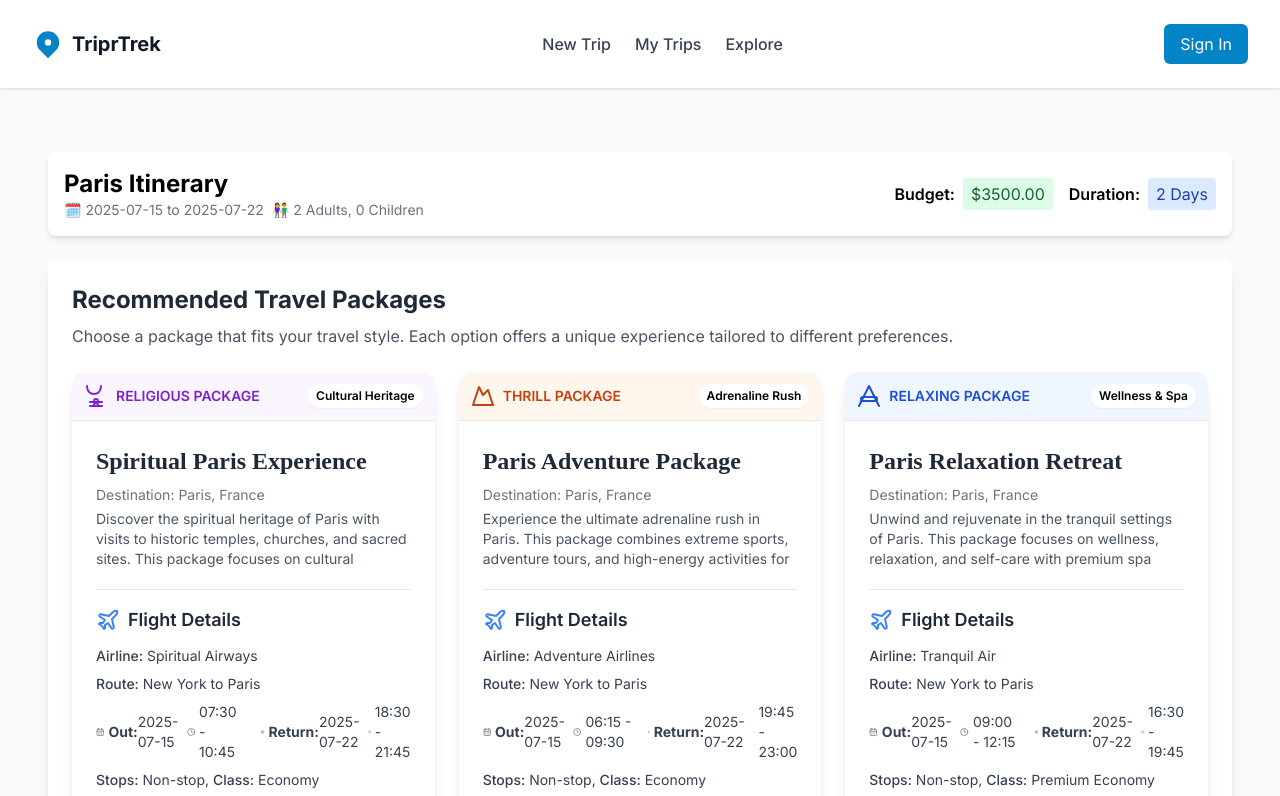
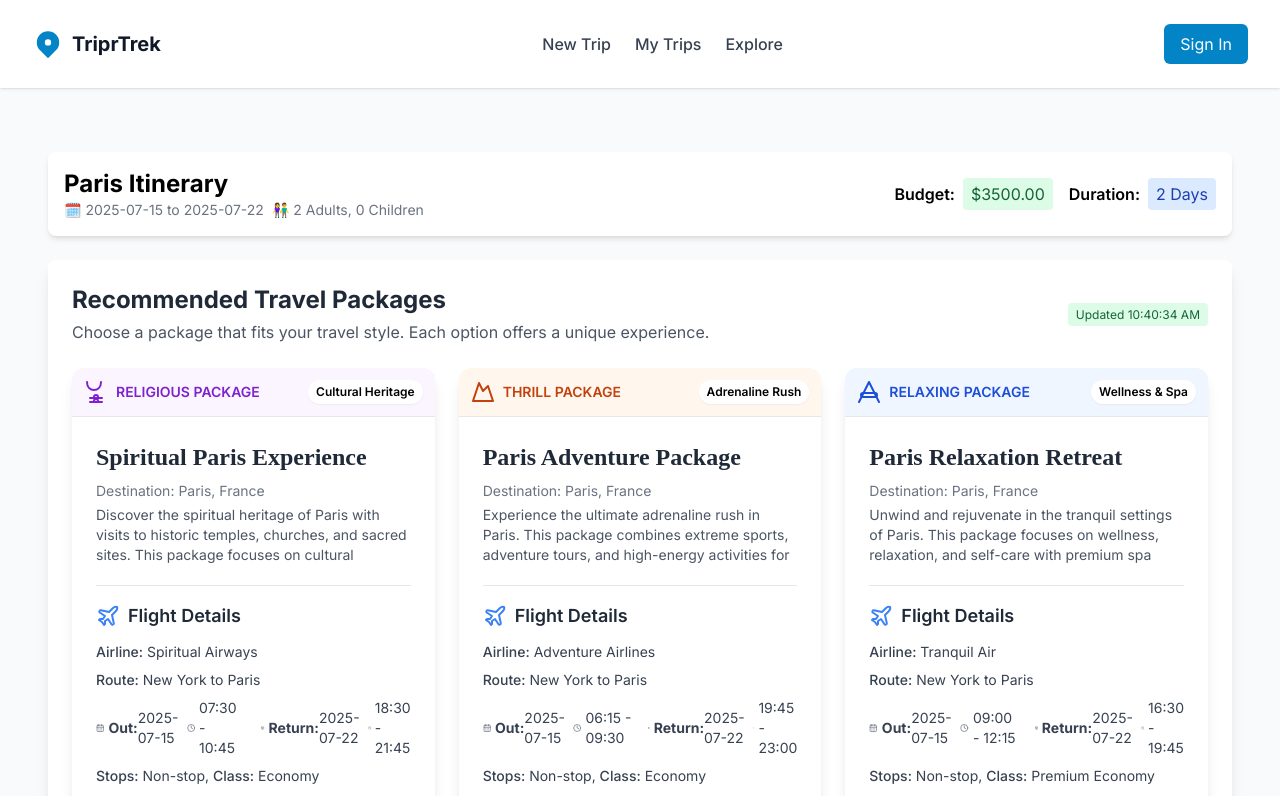
Before and after one commit to creative-h/agentQ_Travel_Planner, a React (Create React App) app in the folder frontend/: page /trips/1/itinerary in a window 1280 px wide. Shown: the top 796 px of the page. Built offline with nearby package versions, Linux system fonts and the light colour scheme; no server answers.

Commit message:
Fix layout and interaction issues: move map to bottom, fix refinement updates, ensure package recommendations update

```diff
--- a/frontend/src/components/trip/DayDetails.jsx
+++ b/frontend/src/components/trip/DayDetails.jsx
@@ -11,7 +11,7 @@ const DayDetails = ({ day, onUpdateDay }) => {
       const result = await onUpdateDay(request);
       // Hide chat after successful submission
       if (result.success) {
-        setTimeout(() => setShowChat(false), 2000);
+        setShowChat(false);
       }
       return result;
     } catch (error) {
--- a/frontend/src/components/trip/PackageSelector.jsx
+++ b/frontend/src/components/trip/PackageSelector.jsx
@@ -4,10 +4,15 @@ import { PACKAGE_TYPES } from '../../types';
 
 const PackageSelector = ({ itinerary, tripDetails, onSelectPackage }) => {
   const [packages, setPackages] = useState([]);
+  const [lastUpdateTime, setLastUpdateTime] = useState(Date.now());
 
   // Generate package recommendations based on trip details and itinerary
+  // The useEffect will re-run whenever the itinerary changes
   useEffect(() => {
     if (!itinerary || !tripDetails) return;
+
+    // Update the timestamp to indicate fresh recommendations after refinement
+    setLastUpdateTime(Date.now());
 
     const destination = tripDetails.destinations[0].city;
     const duration = itinerary.days.length;
@@ -175,8 +180,15 @@ const PackageSelector = ({ itinerary, tripDetails, onSelectPackage }) => {
 
   return (
     <div className="bg-white p-6 rounded-lg shadow-lg">
-      <h2 className="text-2xl font-bold text-gray-800 mb-2">Recommended Travel Packages</h2>
-      <p className="text-gray-600 mb-6">Choose a package that fits your travel style. Each option offers a unique experience tailored to different preferences.</p>
+      <div className="flex flex-col md:flex-row justify-between items-start md:items-center mb-6">
+        <div>
+          <h2 className="text-2xl font-bold text-gray-800 mb-1">Recommended Travel Packages</h2>
+          <p className="text-gray-600">Choose a package that fits your travel style. Each option offers a unique experience.</p>
+        </div>
+        <div className="mt-2 md:mt-0 text-sm text-gray-500">
+          <span className="bg-green-100 text-green-800 px-2 py-1 rounded text-xs">Updated {new Date(lastUpdateTime).toLocaleTimeString()}</span>
+        </div>
+      </div>
 
       <div className="grid grid-cols-1 md:grid-cols-3 gap-6">
         {packages.map(pkg => (
--- a/frontend/src/routes/ItineraryPage.jsx
+++ b/frontend/src/routes/ItineraryPage.jsx
@@ -226,6 +226,9 @@ const ItineraryPage = () => {
       const updatedItineraryResponse = await apiService.getItinerary(tripId);
       setItinerary(updatedItineraryResponse.data);
 
+      // Close the day details modal if it's open
+      setShowDayDetails(false);
+
       // Return the response to the ChatRefinement component
       return {
         success: true,
@@ -363,16 +366,6 @@ const ItineraryPage = () => {
             </div>
           </div>
 
-          {/* Map */}
-          <div className="card">
-            <div className="card-header">
-              <h3 className="text-lg font-semibold">Day {currentDayItinerary.day_number} Map</h3>
-            </div>
-            <div className="h-80">
-              <ItineraryMap day={currentDayItinerary} />
-            </div>
-          </div>
-
           {/* Accommodation Summary */}
           {currentDayItinerary.accommodation && (
             <div className="card">
@@ -405,6 +398,16 @@ const ItineraryPage = () => {
               <ChatRefinement onSubmit={handleRefinementSubmit} currentDay={activeDay} />
             </div>
           </div>
+
+          {/* Map - Moved to the bottom */}
+          <div className="card">
+            <div className="card-header">
+              <h3 className="text-lg font-semibold">Day {currentDayItinerary.day_number} Map</h3>
+            </div>
+            <div className="h-80">
+              <ItineraryMap day={currentDayItinerary} />
+            </div>
+          </div>
         </div>
       </div>
 
@@ -413,7 +416,7 @@ const ItineraryPage = () => {
         <div className="fixed inset-0 bg-black bg-opacity-50 z-40 flex items-center justify-center p-4 overflow-y-auto">
           <div className="bg-white rounded-lg shadow-xl w-full max-w-4xl my-8 relative">
             <button
-              className="absolute top-4 right-4 text-gray-500 hover:text-gray-700 text-xl font-bold"
+              className="absolute top-4 right-4 text-gray-500 hover:text-gray-700 text-xl font-bold z-50"
               onClick={handleCloseDayDetails}
             >
               &times;
```
